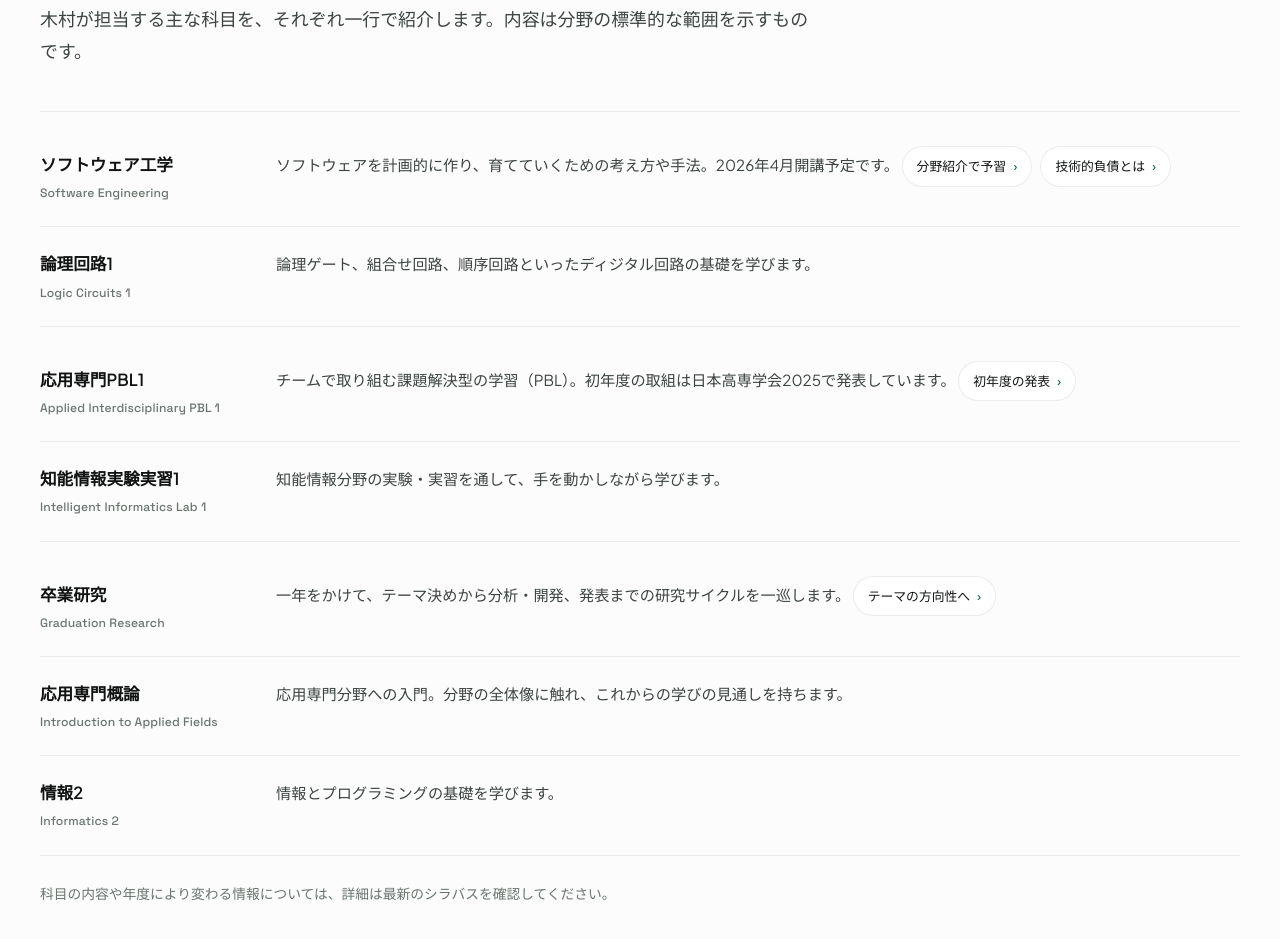
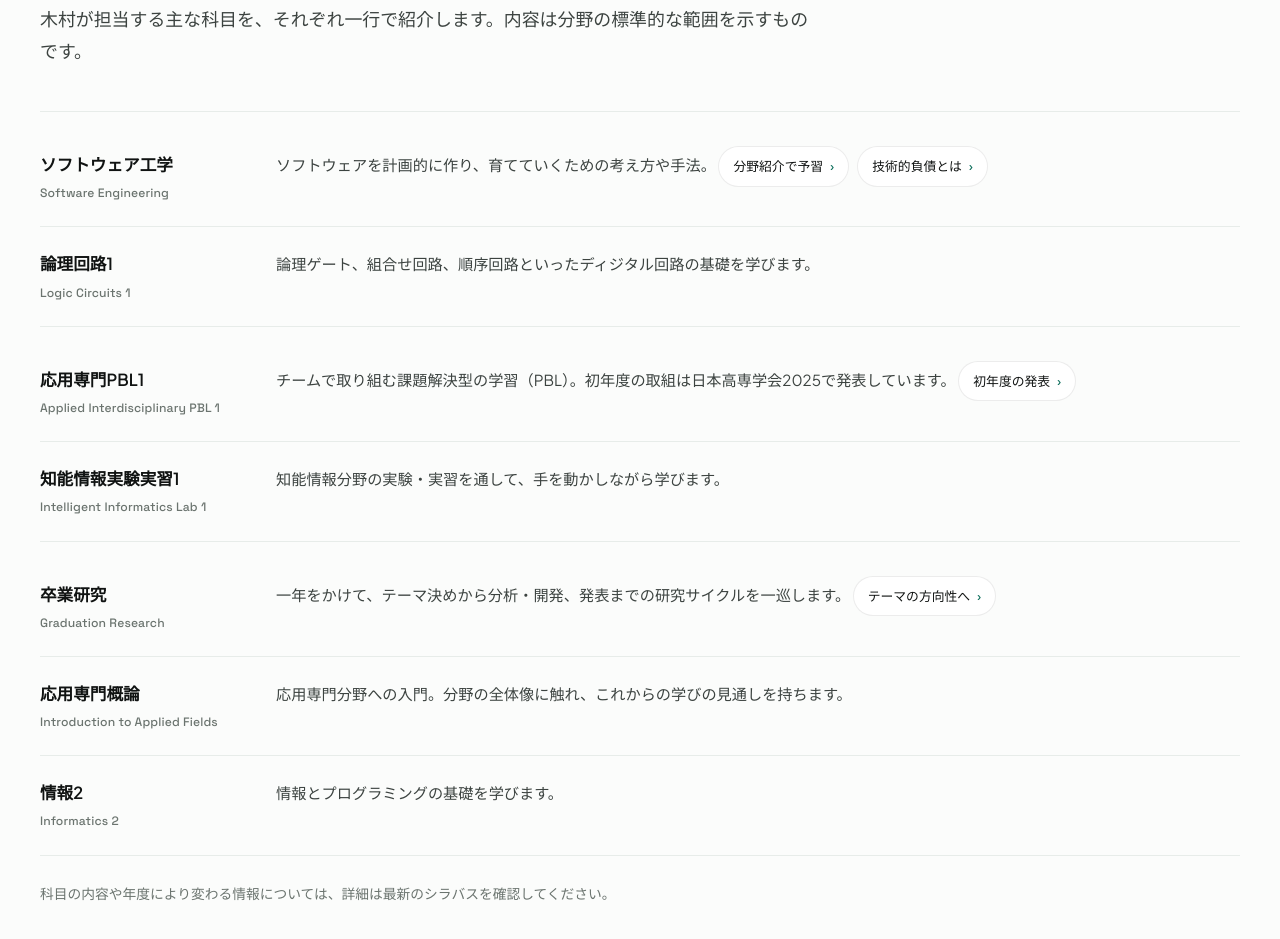
Before and after one commit to ykimu/ykimu.github.io, a plain HTML site: page students.html in a window 1280 px wide. Shown: the part 4646-5585 px from the top of the page. Drawn offline with Linux system fonts and the light colour scheme.

Commit message:
Fix obsolete info

```diff
--- a/students.html
+++ b/students.html
@@ -493,7 +493,7 @@
       <li class="course">
         <div class="cname"><span lang="ja">ソフトウェア工学</span><span lang="en">Software Engineering</span><span class="en-name">Software Engineering</span></div>
         <div class="cdesc">
-          <span lang="ja">ソフトウェアを計画的に作り、育てていくための考え方や手法。2026年4月開講予定です。</span><span lang="en">Ways of thinking and methods for building and maintaining software with a plan. Scheduled to open in April 2026.</span>
+          <span lang="ja">ソフトウェアを計画的に作り、育てていくための考え方や手法。</span><span lang="en">Ways of thinking and methods for building and maintaining software with a plan. Scheduled to open in April 2026.</span>
           <span class="plinks">
             <a class="pill-link" href="software-engineering.html"><span lang="ja">分野紹介で予習</span><span lang="en">Prep: the field</span><span class="ar" aria-hidden="true">&rsaquo;</span></a>
             <a class="pill-link" href="technical-debt.html"><span lang="ja">技術的負債とは</span><span lang="en">Tech debt</span><span class="ar" aria-hidden="true">&rsaquo;</span></a>
```
